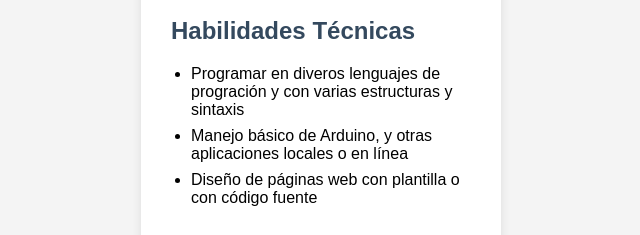
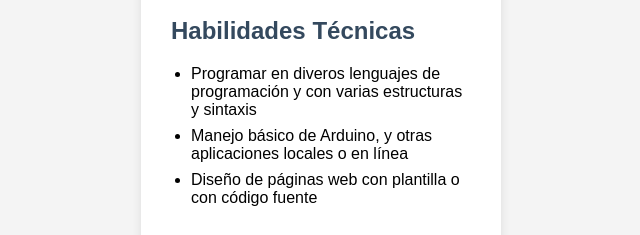
Before and after one commit to Julia14-br/curriculo, a plain HTML site: page index.html in a window 1280 px wide. Shown: the part 336-571 px from the top of the page, 319-959 px from the left. Drawn offline with Linux system fonts and the light colour scheme.

Commit message:
Update index.html

```diff
--- a/index.html
+++ b/index.html
@@ -13,7 +13,7 @@
 
     <h2>Habilidades Técnicas</h2>
     <ul>
-      <li> Programar en diveros lenguajes de progración y con varias estructuras y sintaxis </li>
+      <li> Programar en diveros lenguajes de programación y con varias estructuras y sintaxis </li>
       <li>Manejo básico de Arduino, y otras aplicaciones locales o en línea</li>
       <li>Diseño de páginas web con plantilla o con código fuente </li>
     </ul>
```
